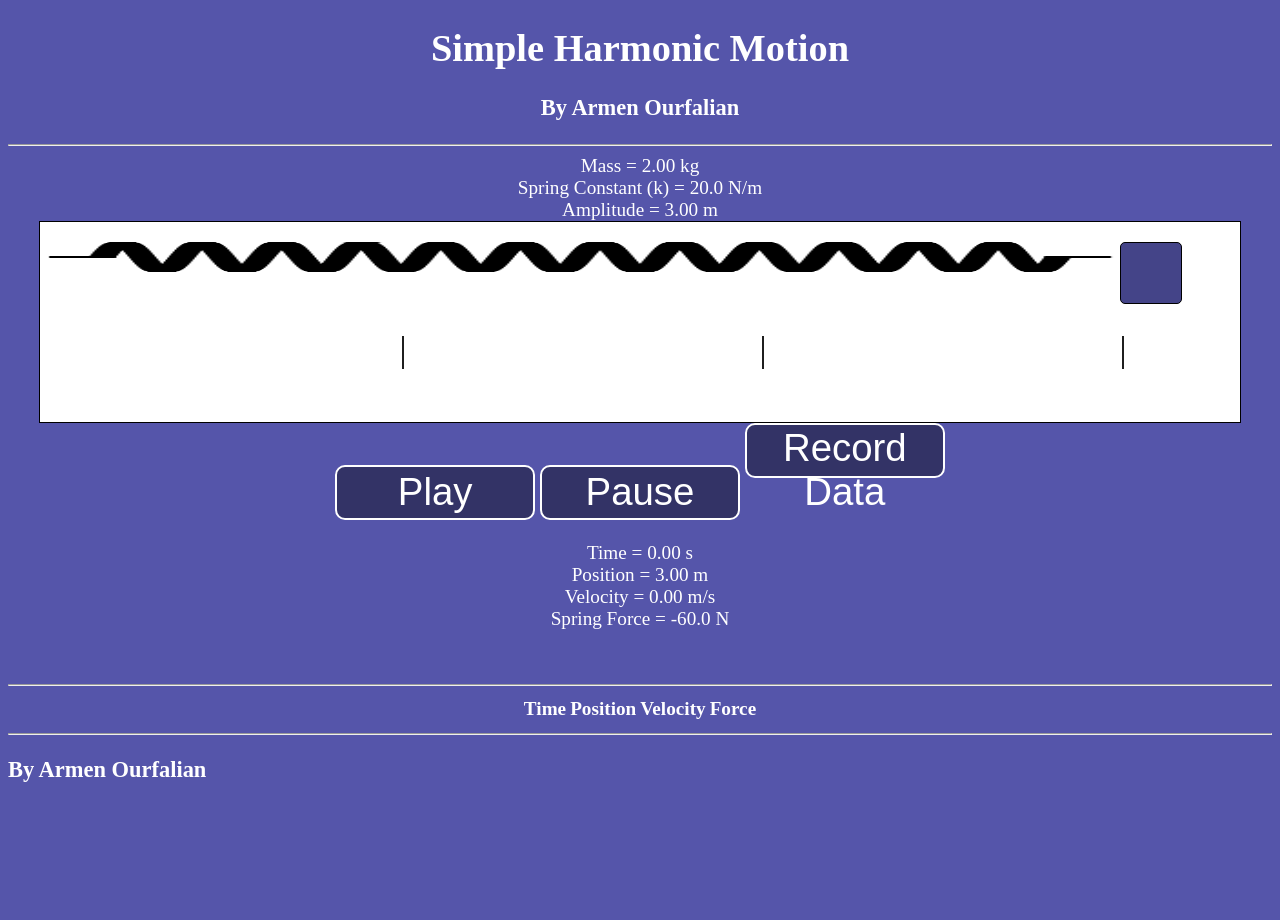
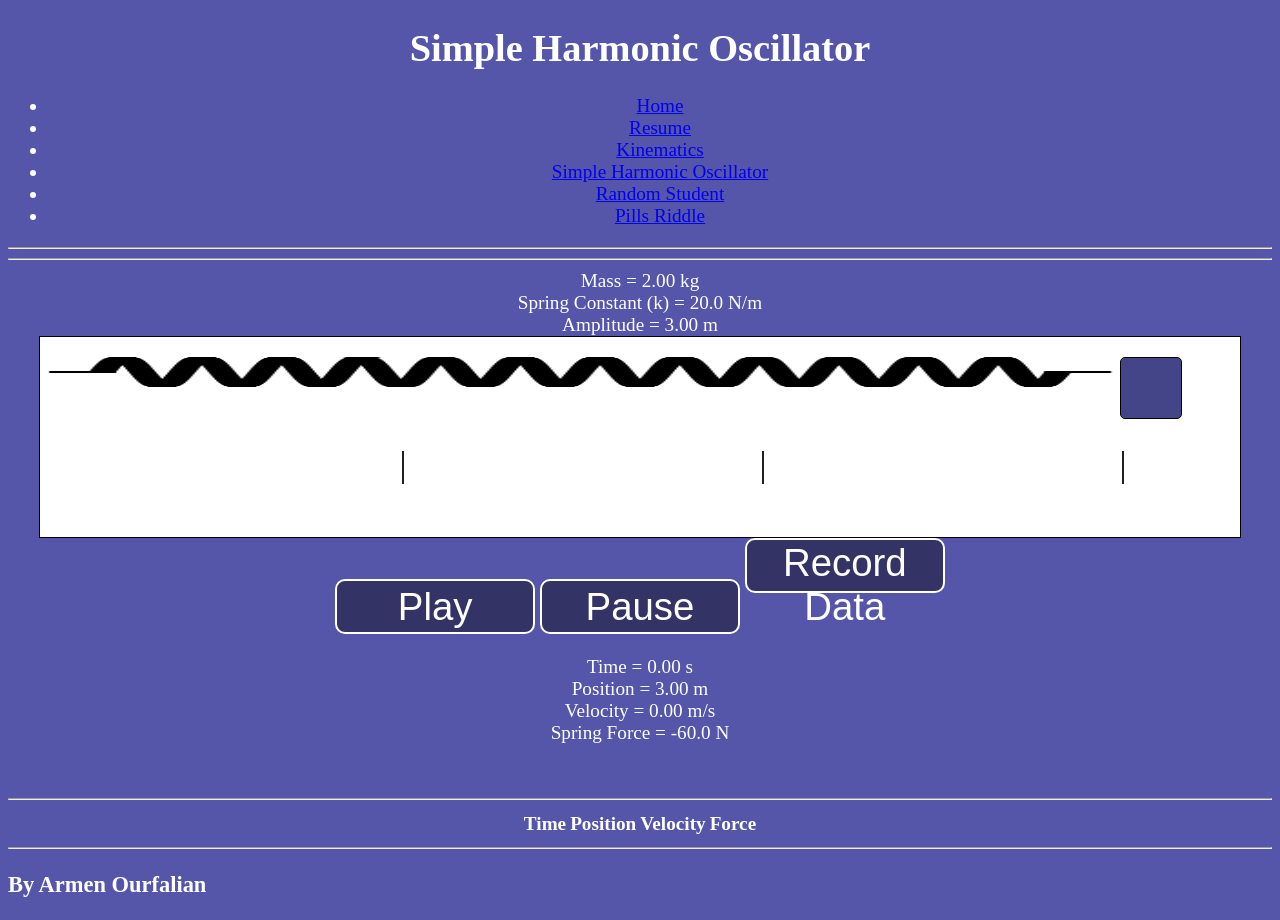
Before and after one commit to anjartsi/simple-harmonic, a plain HTML site: page simple-harmonic.html in a window 1280 px wide. Before the commit the page ends 806 px from the top, so only its background shows below. Drawn offline with Linux system fonts and the light colour scheme.

Commit message:
Minor Changes

```diff
--- a/simple-harmonic.html
+++ b/simple-harmonic.html
@@ -2,14 +2,26 @@
 <html>
 <head>
 	<link rel="stylesheet" type="text/css" href="simple-harmonic.css">
+	<link rel="stylesheet" type="text/css" href="../style.css">
 	<title>simple-harmonic</title>
 </head>
 
 <body>
-	<div class='conatiner' id='pageHeader'>
-		<h1>Simple Harmonic Motion</h1>
-		<h3>By Armen Ourfalian</h3>
+	<div class='container' id='pageHeader'>
+		<h1>Simple Harmonic Oscillator</h1>
+		<div class='container' id='navBar'>
+			<ul>
+				<li><a href="../index.html">Home</a></li>
+				<li><a href="../Resume/Resume.html">Resume</a></li>
+				<li><a href="../Physics2.0/Physics2.0.html">Kinematics</a></li>
+				<li><a href="../simple-harmonic/simple-harmonic.html">Simple Harmonic Oscillator</a></li>
+				<li><a href="../random_student/random_student.html">Random Student</a></li>
+				<li><a href="../pills_riddle/pills_riddle.html">Pills Riddle</a></li>
+			</ul>
+		</div>
 	</div>
+
+	<hr>
 	<hr>
 	<div class='container'id='pageBody'>
 		<div class='container' id='initialValues'>
```
